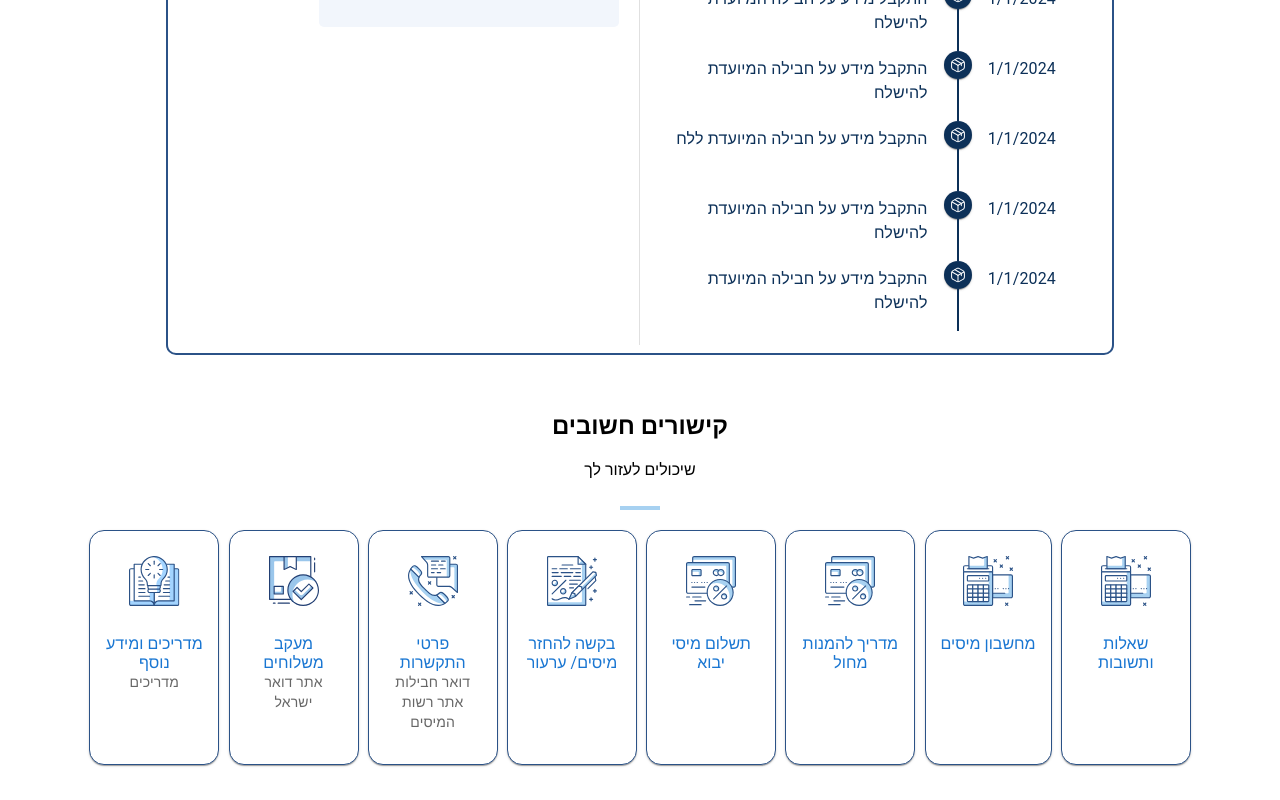
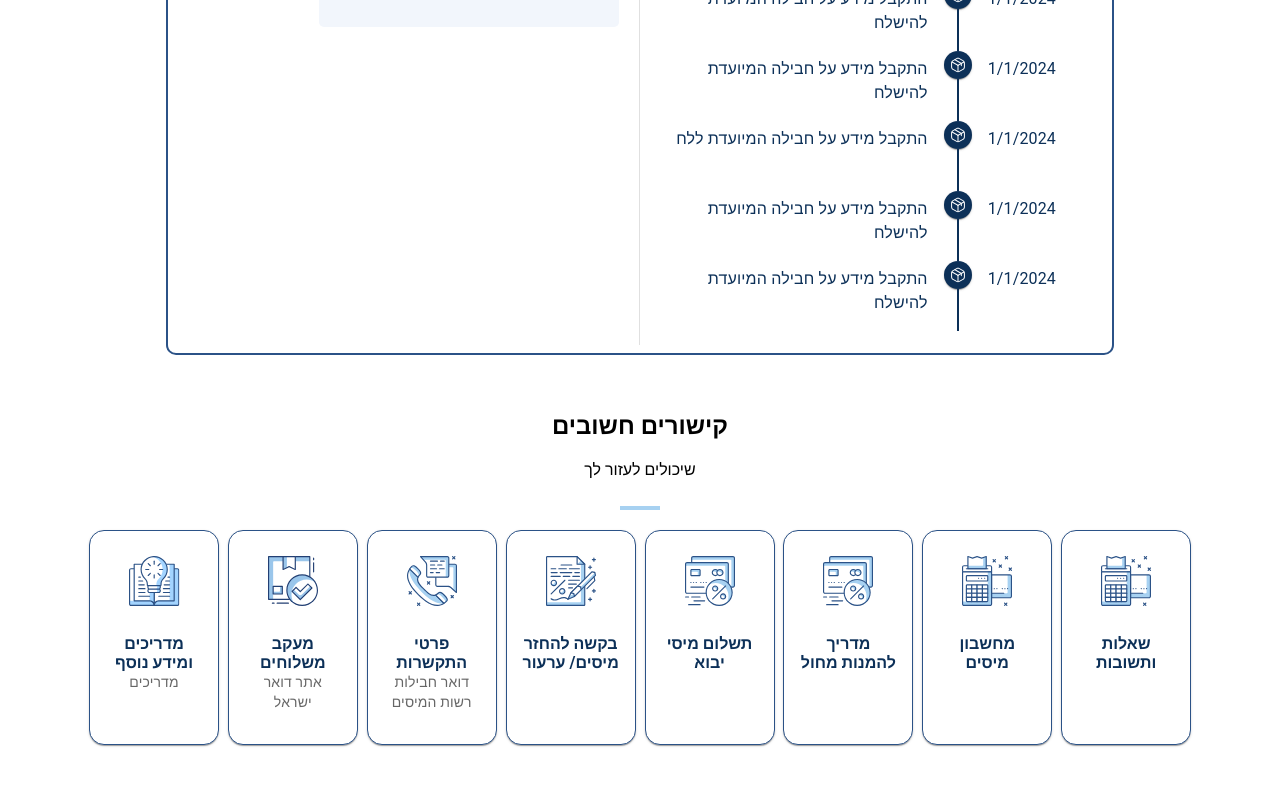
Before and after one commit to TamiChasi/create-react-app, a React (Create React App) app: page /search in a window 1280 px wide. Shown: the part 923-1723 px from the top of the page. Built offline with nearby package versions, Linux system fonts and the light colour scheme.

Commit message:
small fixes

```diff
--- a/src/components/linkCard/linkCard.css
+++ b/src/components/linkCard/linkCard.css
@@ -19,6 +19,7 @@ link {
     word-wrap: break-word;
     display: table-caption;
     text-align: center;
+
 }
 .links-card-div {
     max-width: 130px;
@@ -26,4 +27,6 @@ link {
 }
 .card-link-description {
     padding: 5px !important;
+    color: rgba(12, 48, 88, 1);
+    font-weight: bold;
 }
--- a/src/static/linksData.js
+++ b/src/static/linksData.js
@@ -35,7 +35,7 @@ export const link_Data =
     {
       "icon": "PhoneContactIcon",
       "title": "פרטי התקשרות",
-      "description": " דואר חבילות אתר רשות המיסים ",
+      "description": " דואר חבילות רשות המיסים ",
       "link": "https://www.gov.il/he/departments/general/call-center-mail-packages"
     },
     {
```
